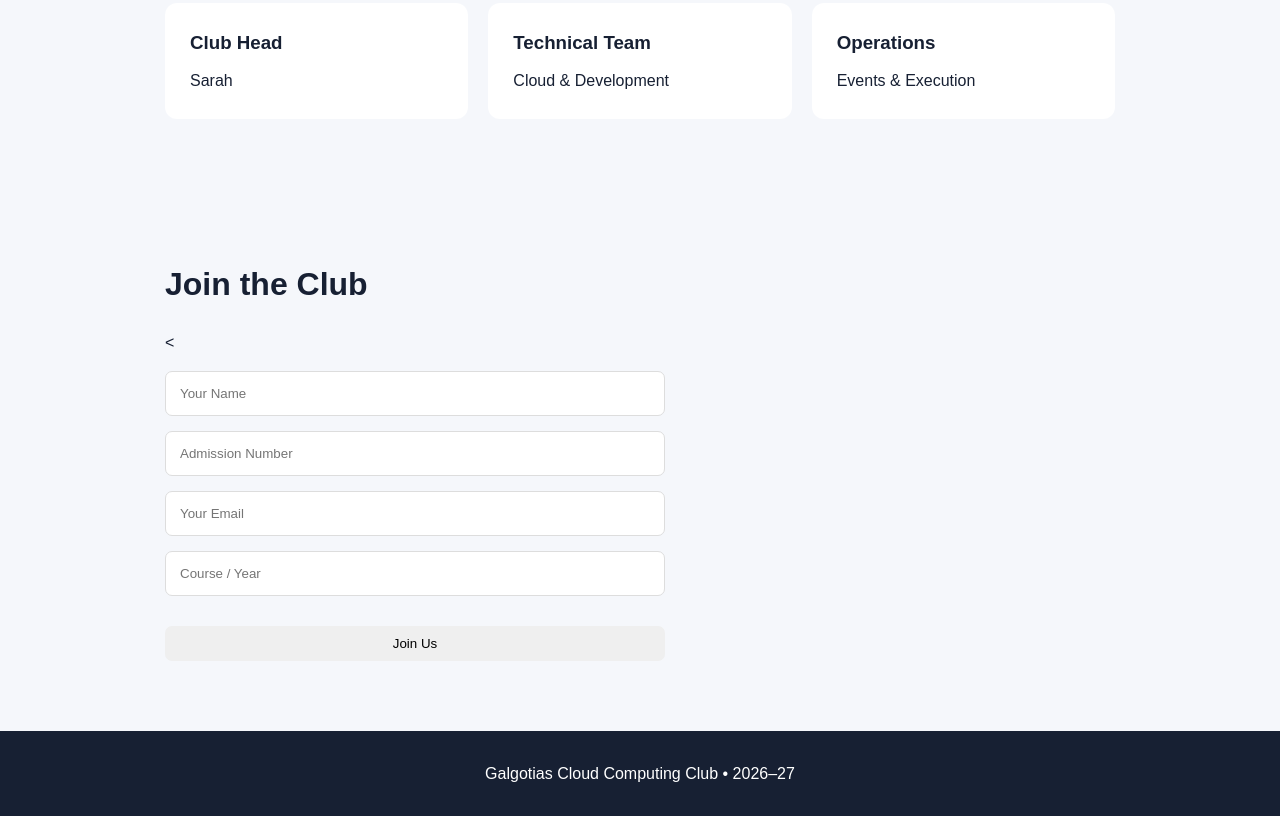
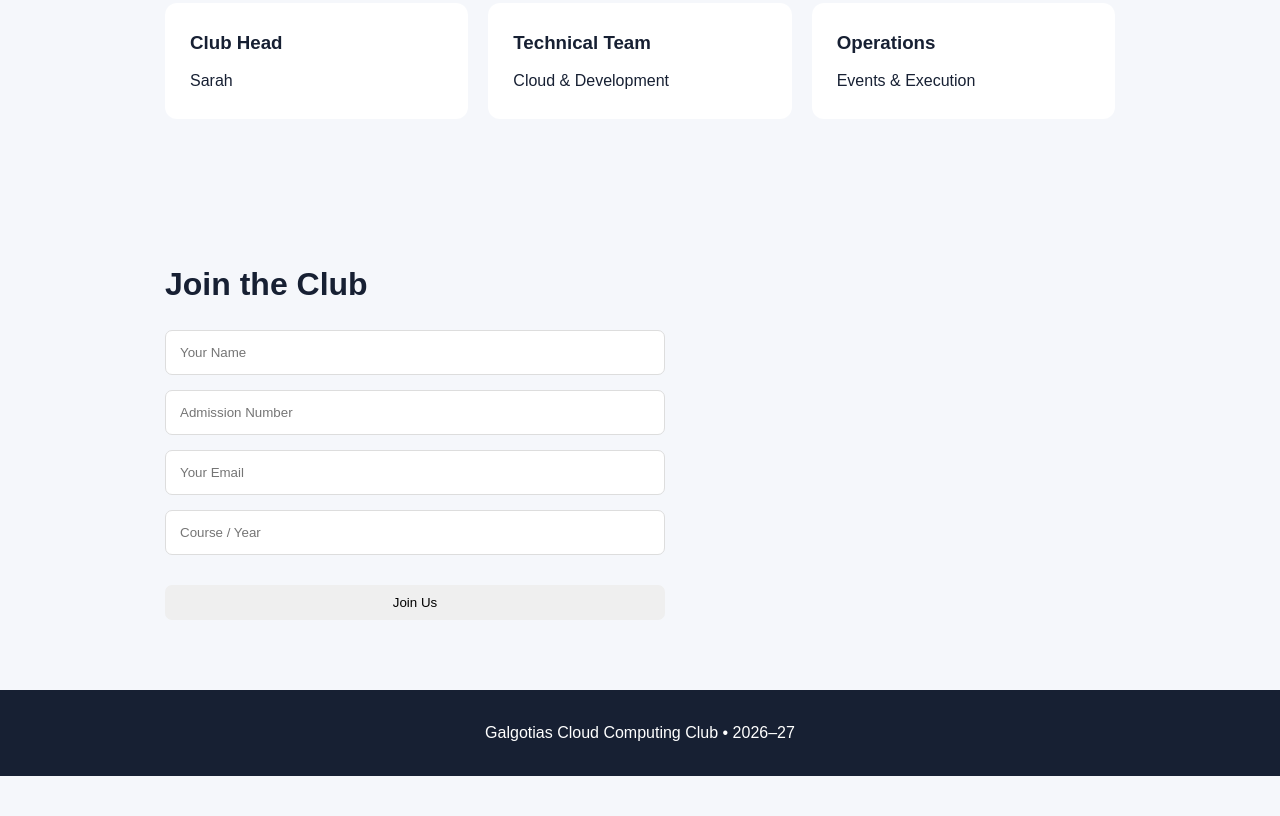
Before and after one commit to sarahali2612/cloud-computing-club, a plain HTML site: page index.html in a window 1280 px wide. Shown: the part 2024-2840 px from the top of the page. After the commit the page ends 2800 px from the top, so only its background shows below. Drawn offline with nearby package versions, Linux system fonts and the light colour scheme.

Commit message:
Fix input tag formatting in join form

```diff
--- a/index.html
+++ b/index.html
@@ -155,7 +155,7 @@
 
       <form id="joinForm">
 
-    <<input
+    <input
     type="text"
     id="name"
     placeholder="Your Name"
```
